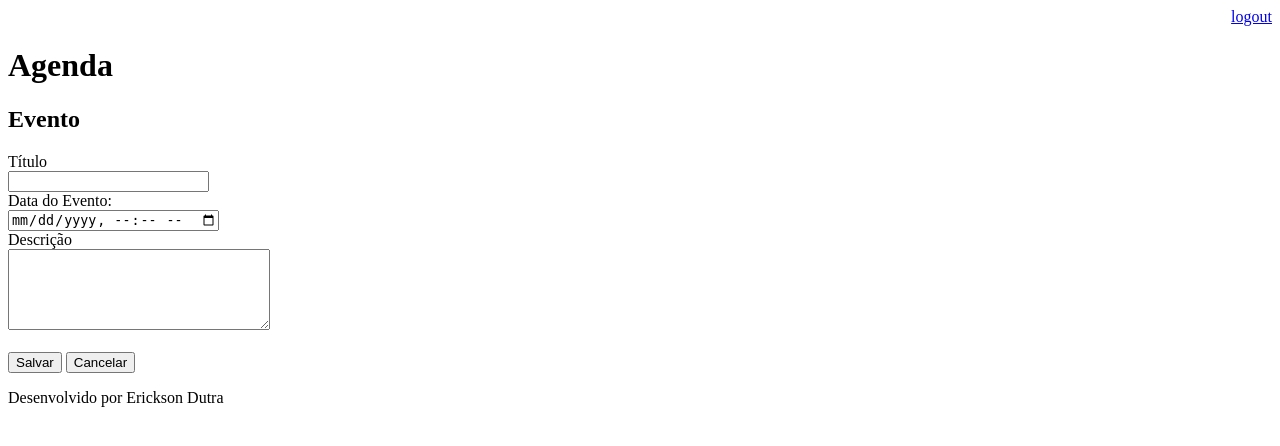
After one commit to EricksonDutra/agendaPyDio, a Django app: page /agenda/evento/ in a window 1280 px wide. The commit adds this page. Shown: the top 446 px of the page. Run offline with Django 4.2, Linux system fonts and the light colour scheme; a user stored in the database is signed in.

Commit message:
Include template insertion event

```diff
--- a/agenda/urls.py
+++ b/agenda/urls.py
@@ -21,6 +21,8 @@ from django.views.generic import RedirectView
 urlpatterns = [
     path('admin/', admin.site.urls),
     path('agenda/', views.lista_eventos),
+    path('agenda/evento/', views.evento),
+    path('agenda/evento/submit', views.submit_evento),
     path('', RedirectView.as_view(url='/agenda/')),
     path('login/', views.login_user),
     path('logout', views.logout_user),
--- a/core/views.py
+++ b/core/views.py
@@ -29,3 +29,22 @@ def lista_eventos(request):
     evento = Evento.objects.all()
     dados = {'eventos': evento}
     return render(request, 'agenda.html', dados)
+
+@login_required(login_url='/login/')
+def evento(request):
+    return render(request, 'evento.html')
+
+@login_required(login_url='/login/')
+def submit_evento(request):
+    if request.POST:
+        titulo = request.POST.get('titulo')
+        data_evento = request.POST.get('data_evento')
+        descricao = request.POST.get('descricao')
+        usuario = request.user
+        Evento.objects.create(
+            titulo = titulo,
+            data_evento = data_evento,
+            descricao = descricao,
+            usuario = usuario,
+        )
+    return redirect('/')
--- a/templates/agenda.html
+++ b/templates/agenda.html
@@ -3,6 +3,10 @@
 {% block content %}
 
     <h2>Agendamentos</h2>
+
+    <a href="evento/">
+        <button type="button">Novo evento</button>
+    </a>
 
     <ul style="font-size: 18px;">
         {% for evento in eventos %}
--- /dev/null
+++ b/templates/evento.html
@@ -0,0 +1,24 @@
+{% extends "model-page.html" %}
+
+{% block content %}
+
+<h2>Evento</h2>
+<form action="submit" method="POST"> {% csrf_token %}
+    <label>Título</label>
+    <br>
+    <input type="text" name="titulo" size="22">
+    <br>
+    <label>Data do Evento: </label>
+    <br>
+    <input type="datetime-local" name="data_evento">
+    <br>
+    <label>Descrição</label>
+    <br>
+    <textarea name="descricao" cols="30" rows="5"></textarea>
+    <br><br>
+    <button type="submit">Salvar</button>
+    <a href="/">
+        <button type="button">Cancelar</button>
+    </a>
+</form>
+{% endblock %}
```
Also changed, not shown: db.sqlite3.
